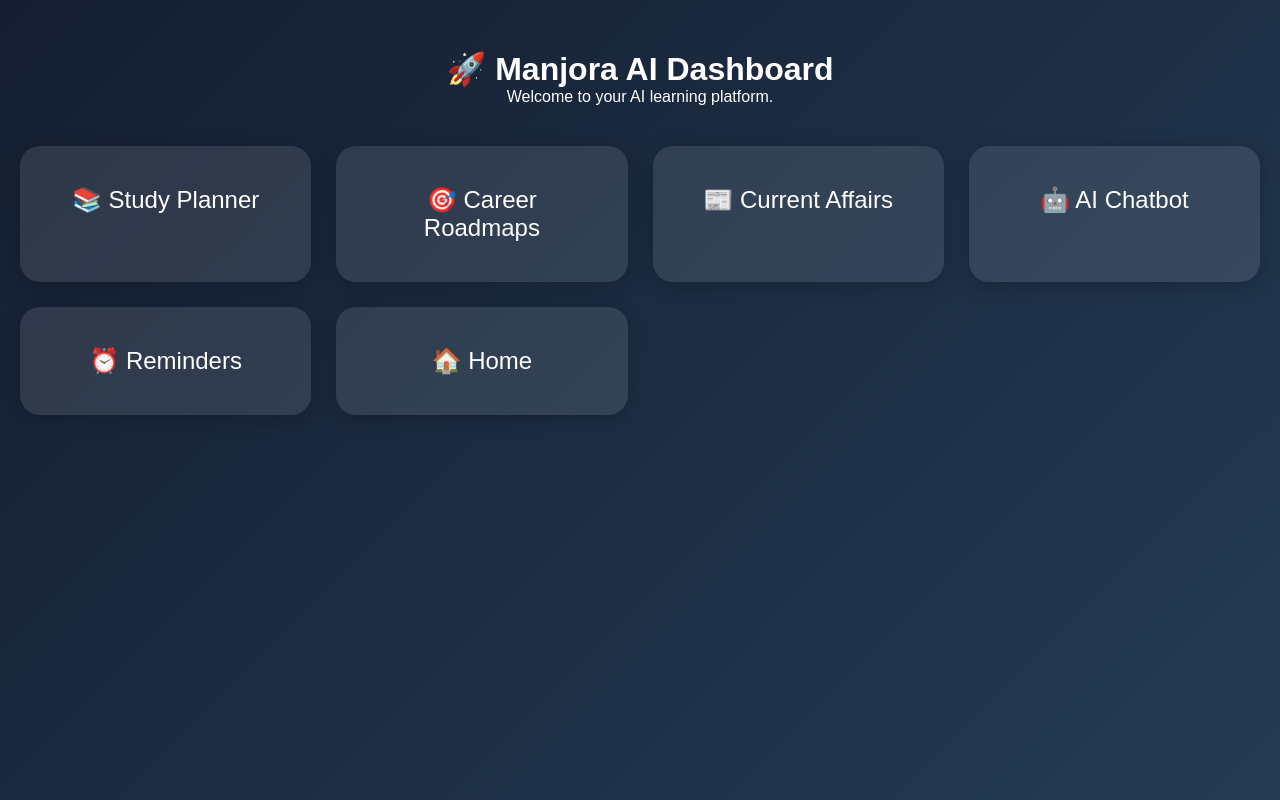
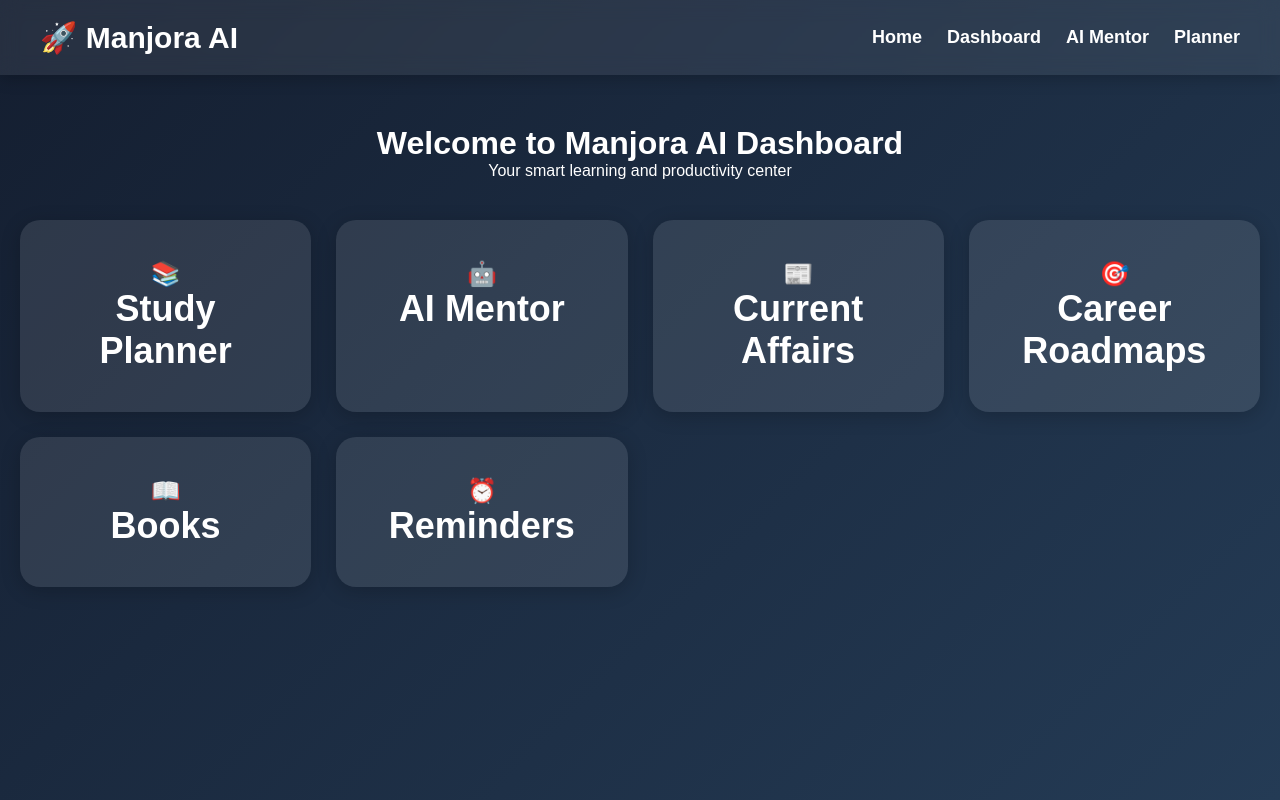
Before and after one commit to manjoraai-hub/ManjoraAI, a Flask app: page /dashboard in a window 1280 px wide. Run offline with Flask 3, Linux system fonts and the light colour scheme.

Commit message:
premium dashboard

```diff
--- a/templates/dashboard.html
+++ b/templates/dashboard.html
@@ -5,46 +5,104 @@
 
     <meta charset="UTF-8">
 
-    <meta name="viewport" content="width=device-width, initial-scale=1.0">
+    <meta name="viewport"
+        content="width=device-width, initial-scale=1.0">
 
-    <title>Manjora AI Dashboard</title>
+    <title>Dashboard - Manjora AI</title>
 
-    <link rel="stylesheet" href="{{ url_for('static', filename='style.css') }}">
+    <link rel="stylesheet"
+        href="{{ url_for('static', filename='style.css') }}">
 
 </head>
 
 <body>
 
+    <nav class="navbar">
+
+        <h2>🚀 Manjora AI</h2>
+
+        <div>
+
+            <a href="/">Home</a>
+
+            <a href="/dashboard">Dashboard</a>
+
+            <a href="/chatbot">AI Mentor</a>
+
+            <a href="/planner">Planner</a>
+
+        </div>
+
+    </nav>
+
     <div class="dashboard-container">
 
-        <h1>🚀 Manjora AI Dashboard</h1>
+        <h1>
 
-        <p>Welcome to your AI learning platform.</p>
+            Welcome to Manjora AI Dashboard
+
+        </h1>
+
+        <p>
+
+            Your smart learning and productivity center
+
+        </p>
 
         <div class="dashboard-grid">
 
-            <a href="/planner" class="dashboard-card">
-                📚 Study Planner
+            <a href="/planner"
+                class="dashboard-card">
+
+                📚
+
+                <h2>Study Planner</h2>
+
             </a>
 
-            <a href="/career" class="dashboard-card">
-                🎯 Career Roadmaps
+            <a href="/chatbot"
+                class="dashboard-card">
+
+                🤖
+
+                <h2>AI Mentor</h2>
+
             </a>
 
-            <a href="/affairs" class="dashboard-card">
-                📰 Current Affairs
+            <a href="/affairs"
+                class="dashboard-card">
+
+                📰
+
+                <h2>Current Affairs</h2>
+
             </a>
 
-            <a href="/chatbot" class="dashboard-card">
-                🤖 AI Chatbot
+            <a href="/career"
+                class="dashboard-card">
+
+                🎯
+
+                <h2>Career Roadmaps</h2>
+
             </a>
 
-            <a href="/reminder" class="dashboard-card">
-                ⏰ Reminders
+            <a href="/books"
+                class="dashboard-card">
+
+                📖
+
+                <h2>Books</h2>
+
             </a>
 
-            <a href="/" class="dashboard-card">
-                🏠 Home
+            <a href="/reminder"
+                class="dashboard-card">
+
+                ⏰
+
+                <h2>Reminders</h2>
+
             </a>
 
         </div>
```
